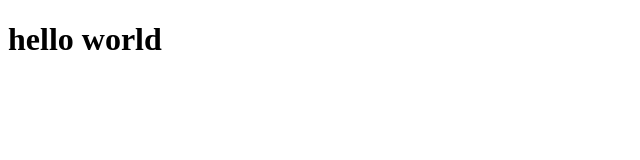
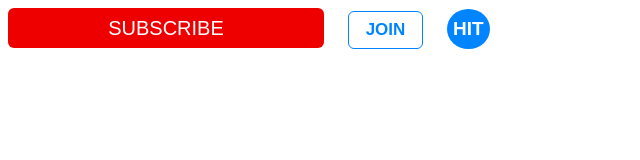
Before and after one commit to AmitKrVishwakarma/Test-Personal, a plain HTML site: page Index.html in a window 1280 px wide. Shown: the whole page, without its empty margins (0-640 px from the left). Drawn offline with Linux system fonts and the light colour scheme.

Commit message:
I added new lines

```diff
--- a/Index.html
+++ b/Index.html
@@ -4,8 +4,72 @@
     <meta charset="UTF-8">
     <meta name="viewport" content="width=device-width, initial-scale=1.0">
     <title>Test site</title>
+    <style>
+        .subscribe{
+            background-color: rgb(238, 0, 0);
+            color: white;
+            font-size: 20px;
+            border: 0px;
+            width: 25%;
+            height: 40px;
+            border-radius: 6px;
+            cursor: pointer;
+            margin-right: 20px;
+        }
+
+        .subscribe:hover{
+            opacity: 0.6;
+        }
+        .subscribe:active{
+            opacity: 0.3;
+        }
+
+        .join{
+            background-color: white;
+            color: rgb(0, 132, 255);
+            border: 1px solid rgb(0, 132, 255);
+            font-size: 17px;
+            font-weight: bold;
+            width: 75px;
+            height: 38px;
+            border-radius: 6px;
+            margin-right: 20px;
+        }
+
+        .join:hover{
+            background-color: rgb(0, 132, 255);
+            color: white;
+        }
+        .join:active{
+            background-color: white;
+            color:  rgb(0, 132, 255);
+        }
+
+        .hit{
+            background-color:  rgb(0, 132, 255);
+            color: white;
+            font-size: 19px;
+            font-weight: bold;
+            border: none;
+            height: 40px;
+            border-radius: 80%;
+        }
+
+        .hit:hover{
+            background-color: white;
+            color: rgb(0, 132, 255);
+            border: 1px solid rgb(0, 132, 255);
+        }
+        .hit:active{
+            background-color: rgb(0, 132, 255);
+            color: white;
+        }
+    </style>
 </head>
 <body>
-    <h1>hello world</h1>
+    <button class="subscribe">SUBSCRIBE</button>
+    <button class="join">JOIN</button>
+    <button class="hit">HIT</button>
+
 </body>
 </html>
--- a/Style.css
+++ b/Style.css
@@ -0,0 +1,3 @@
+.subscribe {
+    background-color: brown;
+}
```
